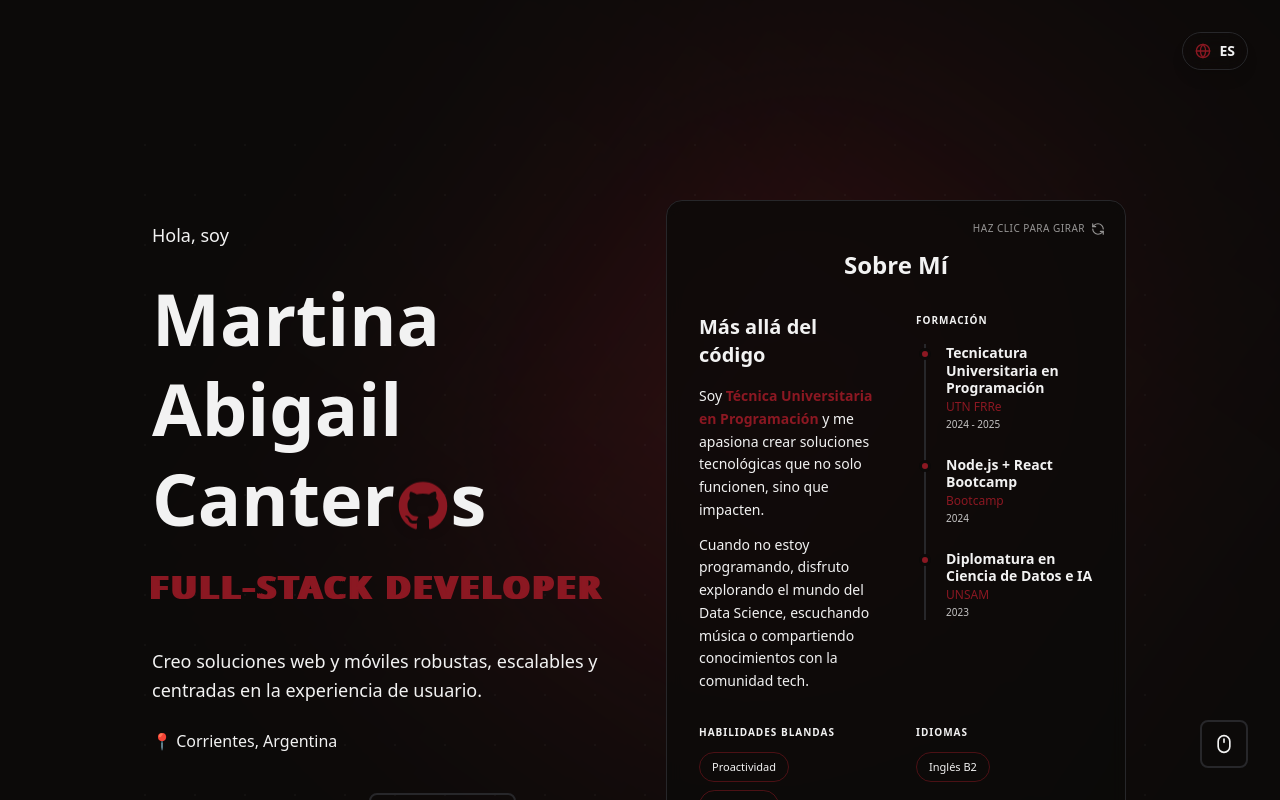
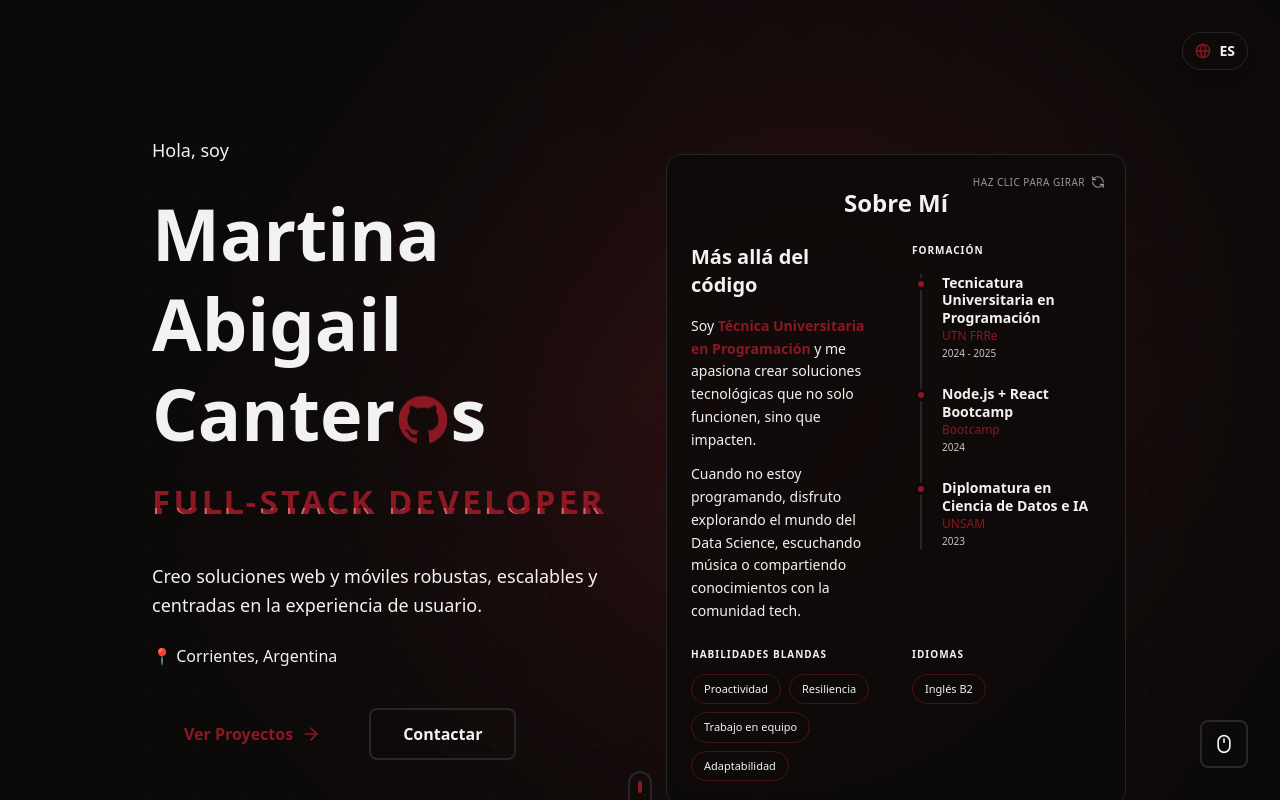
Before and after one commit to MartinaC181/portfolio, a Next.js app: page / in a window 1280 px wide. Shown: the top 800 px of the page. Built offline with nearby package versions, Linux system fonts and the light colour scheme.

Commit message:
feat: Refactor landing components for improved theme support and remove unused sections

```diff
--- a/src/components/sections/Hero.tsx
+++ b/src/components/sections/Hero.tsx
@@ -63,7 +63,7 @@ export default function Hero() {
 
   return (
     // 👇 ELIMINAMOS 'bg-background' DE AQUÍ 👇
-    <section className="relative min-h-[90vh] flex items-center justify-center overflow-hidden py-20">
+    <section className="relative min-h-[90vh] flex items-center justify-center overflow-hidden py-20 md:py-0">
 
       {/* Background Effects */}
       {/* 👇 ELIMINAMOS EL DIV DEL GRADIENTE SÓLIDO QUE ESTABA AQUÍ 👇 */}
--- a/src/components/ui/ProfileCard.tsx
+++ b/src/components/ui/ProfileCard.tsx
@@ -59,14 +59,14 @@ export default function ProfileCard() {
 
         {/* 🔴 FRENTE DE LA TARJETA 🔴 */}
         {/* Padding reducido a p-6 */}
-        <div className="w-full h-full p-8 bg-background/80 backdrop-blur-sm border border-surface-200 rounded-2xl [backface-visibility:hidden] flex flex-col justify-center">
+        <div className="w-full h-full p-8 md:p-6 bg-background/80 backdrop-blur-sm border border-surface-200 rounded-2xl [backface-visibility:hidden] flex flex-col justify-center">
 
           <div className="absolute top-5 right-5 flex items-center gap-1.5 text-surface-100 opacity-60 group-hover:opacity-100 transition-opacity">
             <span className="text-[10px] uppercase tracking-wider">{t[language].flipHint}</span>
             <RefreshCcw className="w-3.5 h-3.5" />
           </div>
 
-          <div className="text-center mb-8 mt-4">
+          <div className="text-center mb-8 mt-4 md:mb-6 md:mt-2">
             <h3 className="text-2xl font-bold text-surface-50">{t[language].title}</h3>
           </div>
 
@@ -201,7 +201,7 @@ export default function ProfileCard() {
           </div>
 
           {/* Desktop: grid completo */}
-          <div className="hidden md:grid grid-cols-1 md:grid-cols-2 gap-x-10 gap-y-6">
+          <div className="hidden md:grid grid-cols-1 md:grid-cols-2 gap-x-8 gap-y-4">
             {/* Bio */}
             <div>
               <h4 className="text-xl font-bold text-surface-50 mb-4">{t[language].subtitle}</h4>
```
